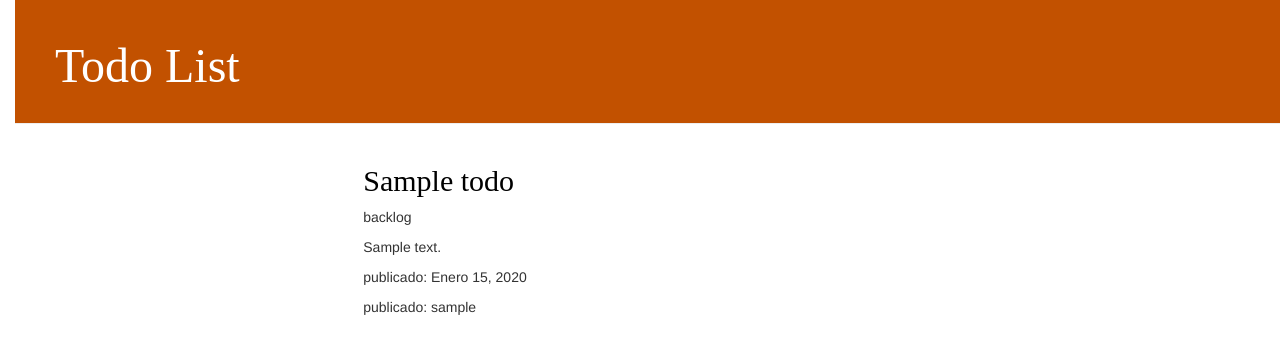
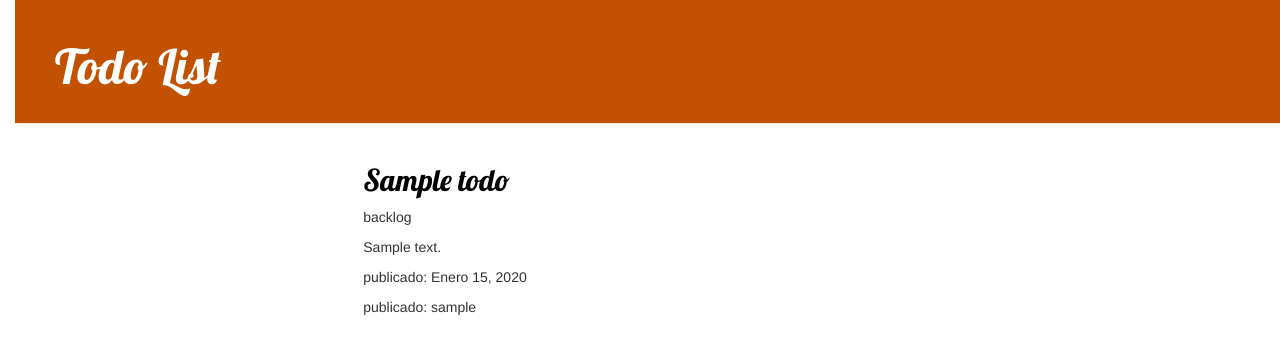
Before and after one commit to fernandopaz1/todoList, a Django app: page / in a window 1280 px wide. Shown: the top 354 px of the page. Run offline with Django 3.2, Linux system fonts and the light colour scheme; tables that the repository leaves empty hold one stand-in row (values such as "Sample post"); some libraries are stand-ins or nearby versions.

Commit message:
feat:agregando fuente lobster

```diff
--- a/todoList/todo/templates/todo/base.html
+++ b/todoList/todo/templates/todo/base.html
@@ -8,6 +8,11 @@
         <link
             rel="stylesheet"
             href="//maxcdn.bootstrapcdn.com/bootstrap/3.2.0/css/bootstrap-theme.min.css"
+        />
+        <link
+            href="//fonts.googleapis.com/css?family=Lobster&subset=latin,latin-ext"
+            rel="stylesheet"
+            type="text/css"
         />
         <link rel="stylesheet" href="{% static 'css/todo.css' %}" />
     </head>
```
